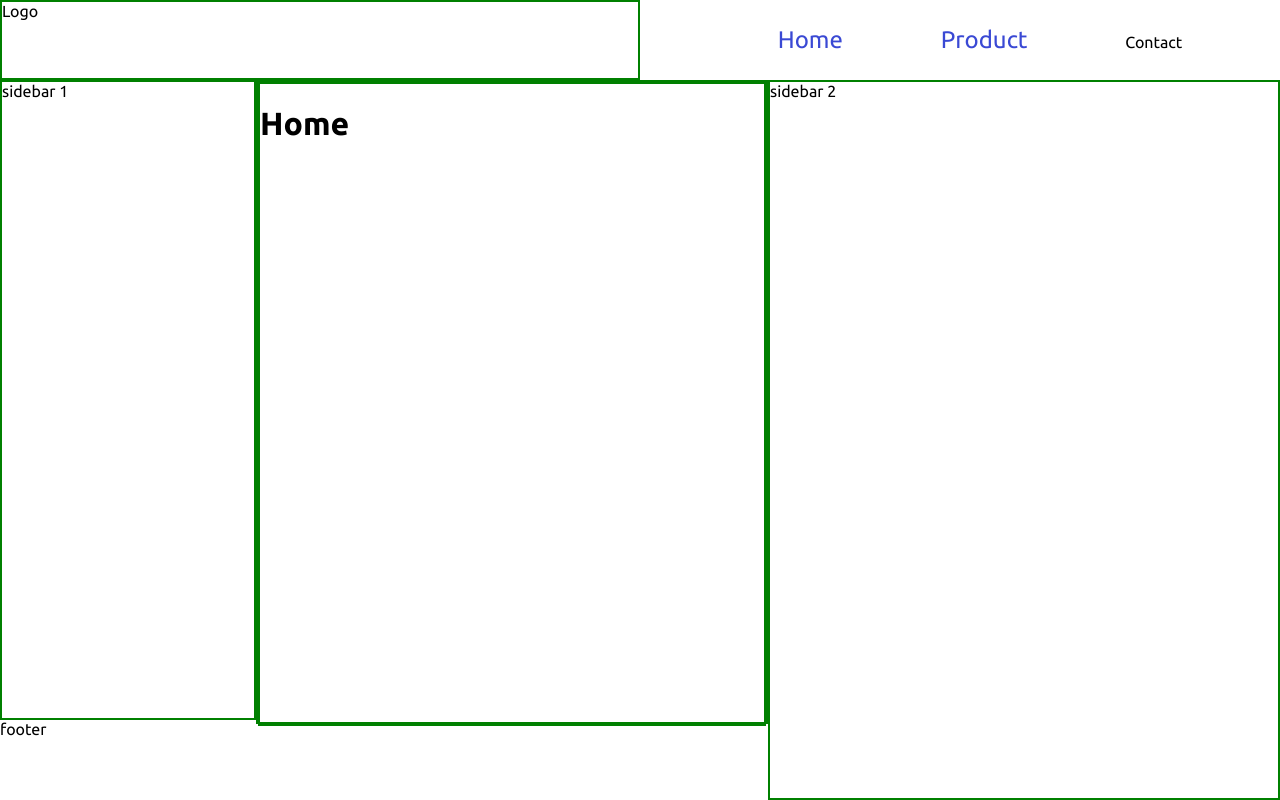
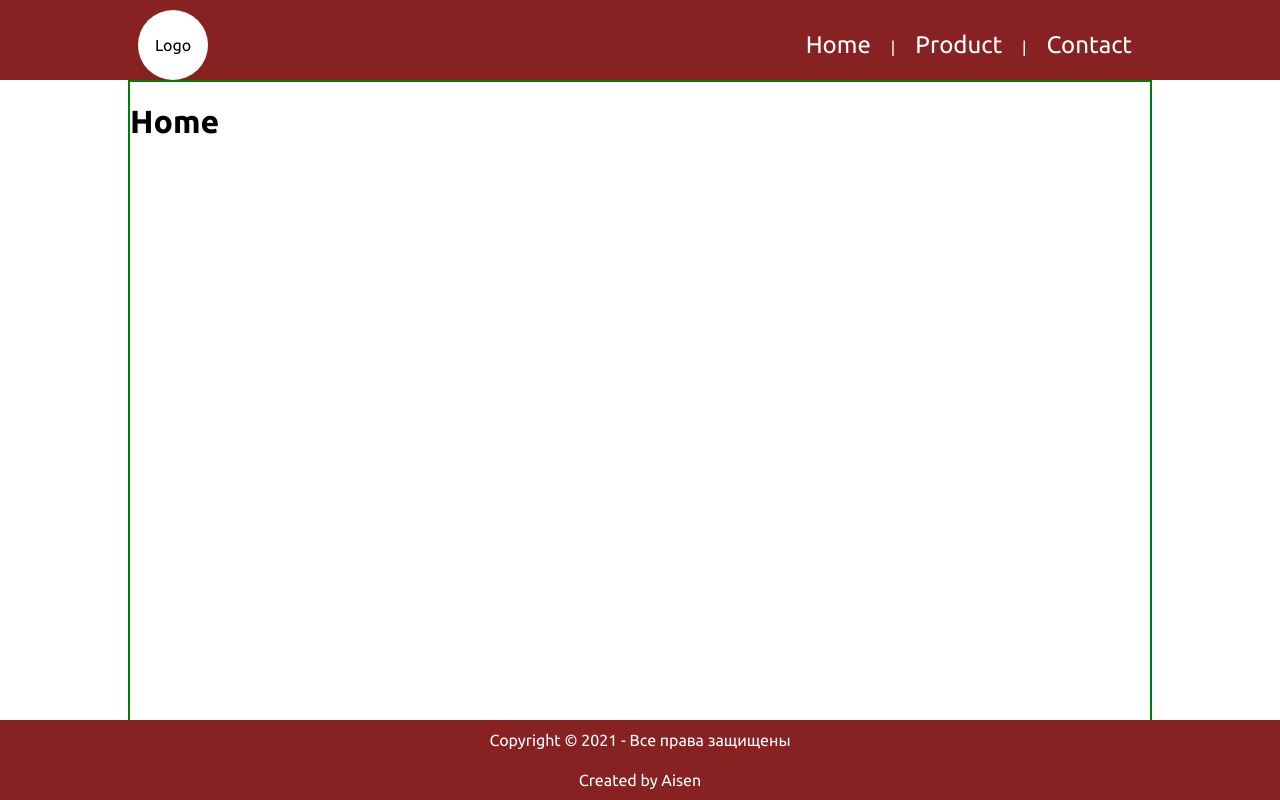
Before and after one commit to Aysen23/altanWeb, a Flask app: page / in a window 1280 px wide. Run offline with Flask 2, Linux system fonts and the light colour scheme.

Commit message:
поработали над шапкой

```diff
--- a/static/style.css
+++ b/static/style.css
@@ -14,9 +14,9 @@ body {
     margin: 0;
     height: 100vh;
 }
-div {
+/* div {
     border: solid 2px green;
-}
+} */
 
 /* Селектор по классу */
 .wrapper {
@@ -37,13 +37,13 @@ div {
 .wrapper {
     display: grid;
     grid-template-areas:
-        "h h h h"
-        "s1 m m s2"
-        "f f f s2";
-    grid-template-columns: repeat(3, 1fr) 2fr;
-    grid-template-rows: 80px 1fr 80px;
+        "h h h h h"
+        "m m m m m"
+        "f f f f f";
+    grid-template-columns: minmax(10px, 10%) repeat(3, 1fr) minmax(10px, 10%);
+    grid-template-rows: minmax(auto, 10%) 1fr 80px;
 }
-@media (max-width: 900px){
+/* @media (max-width: 900px){
     .wrapper {
         display: grid;
         grid-template-areas:
@@ -54,51 +54,99 @@ div {
             "f f f f";
         grid-template-rows: 80px 70px 1fr 50px 80px;
     }
+} */
+
+header, footer {
+    background-color: rgb(136, 33, 33);
 }
 
 .header {
     grid-area: h;
     display: grid;
-    grid-template-columns: 1fr 1fr;
+    grid-template-columns: minmax(10px, 10%) repeat(3, 1fr) minmax(10px, 10%);
+    align-items: center;
+    padding: 10px 0px;
+}
+.logo {
+    grid-column: 2 / 3;
+    width: 70px;
+    height: 70px;
+    border: none;
+    border-radius: 50%;
+    background-color: rgb(255, 255, 255);
+    display: flex;
+    align-items: center;
+    justify-content: center;
+    margin-left: 10px;
 }
 .navbar {
-    /* grid-area: n; */
+    grid-column: 3 / 5;
     display: flex;
     flex-direction: row;
-    justify-content: space-evenly;
+    /* justify-content: space-evenly; */
+    justify-content: end;
     list-style-type: none;
     align-items: center;
+    list-style-type: none;
 }
 /* Скомбинированный селектор дочерних элементов */
 .navbar>li {
     /* border: solid 2px orange; */
+    margin-left: 20px;
 }
 
 /* Скомбинированный селектор потомков */
 .navbar a {
+    margin-right: 20px;
     text-decoration: none;
-    color: rgb(58, 73, 212);
+    color: rgb(255, 255, 255);
     font-size: x-large;
 }
 /* псевдокласс наведения курсора */
 .navbar a:hover {
-    color: rgb(230, 14, 24);
-    font-size: xx-large;
+    color: rgb(14, 230, 147);
+    /* font-size: xx-large; */
+}
+/* псевдоэлемент */
+
+.navbar li::after {
+    content: "|";
+    color: rgb(255, 255, 255);
+}
+/* псевдоэлемент псевдокласса */
+.navbar li:last-child::after {
+    content: none;
 }
 
-.sidebar_1 {
-    grid-area: s1;
-}
+
 .main {
+    border: solid 2px green;
     grid-area: m;
+    grid-column: 2 / 5;
     height: 100%;
 }
 .content {
     height: 100%;
 }
+
+.footer {
+    display: grid;
+    grid-area: f;
+    grid-template-columns: minmax(10px, 10%) repeat(3, 1fr) minmax(10px, 10%);
+    grid-template-rows: 1fr 1fr;
+}
+.footer-text, .footer-text2 {
+    grid-column: 2 / 5;
+    display: flex;
+    align-items: center;
+    justify-content: center;
+    color: white;
+}
+
+
+/* .sidebar_1 {
+    grid-area: s1;
+}
 .sidebar_2 {
     grid-area: s2;
-}
-.footer {
-    grid-area: f;
-}
+} */
--- a/templates/index.html
+++ b/templates/index.html
@@ -11,17 +11,19 @@
     <div class="wrapper">
         <header class="header">
             <div class="logo">
-                Logo
+                <div>
+                    Logo
+                </div>
             </div>
             <ul class="navbar">
                 <li><a href="/">Home</a></li>
                 <li><a href="/product">Product</a></li>
-                <li><a href=""></a>Contact</li>
+                <li><a href="">Contact</a></li>
             </ul>
         </header>
-        <div class="sidebar_1">
+        <!-- <div class="sidebar_1">
             sidebar 1
-        </div>
+        </div> -->
         <div class="main">
             <!-- main
             <div id="c1" class="content">
@@ -34,11 +36,20 @@
             {% block main %}
             {% endblock %}
         </div>
-        <div class="sidebar_2">
+        <!-- <div class="sidebar_2">
             sidebar 2
-        </div>
+        </div> -->
         <footer class="footer">
-            footer
+            <div class="footer-text">
+                <div>
+                    Copyright &copy; 2021 - Все права защищены
+                </div>
+            </div>
+            <div class="footer-text2">
+               <div>
+                   Created by Aisen
+               </div>
+            </div>
         </footer>
     </div>
 </body>
```
